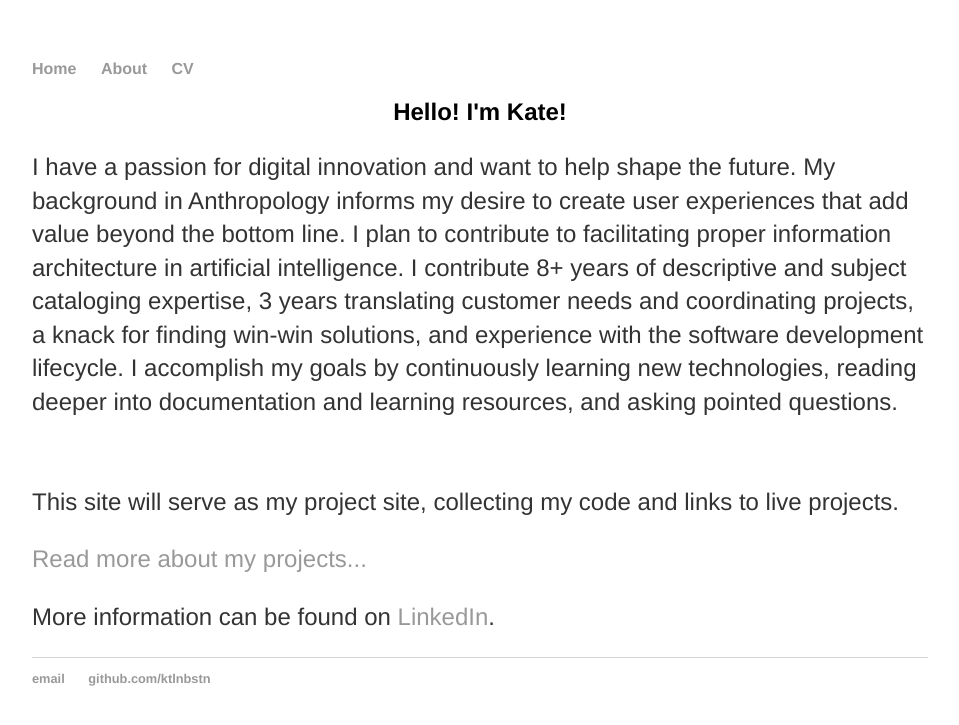
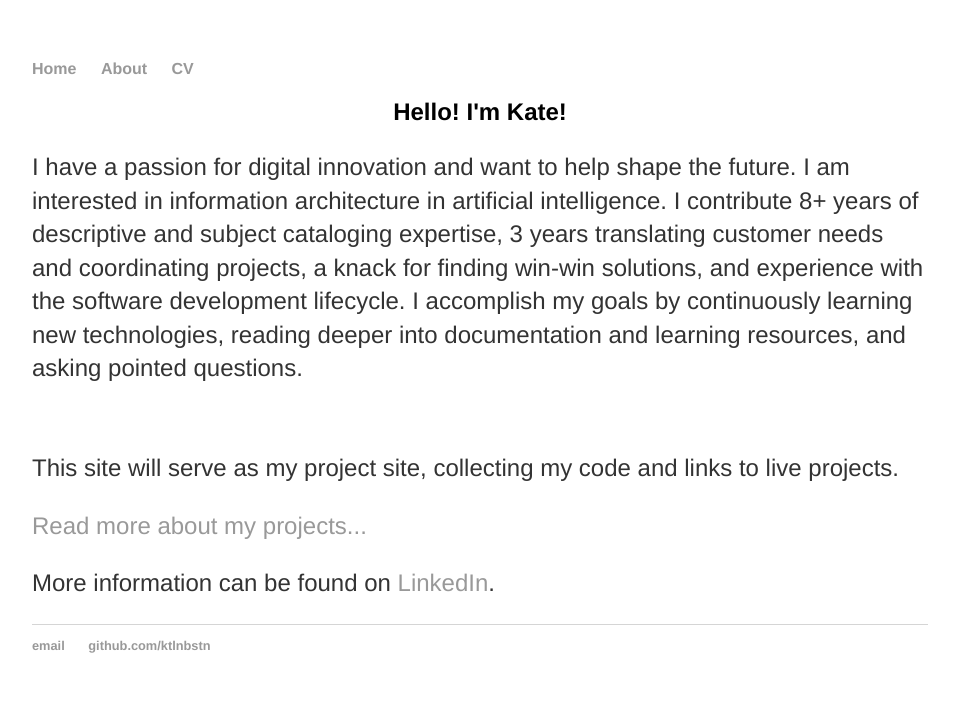
Before and after one commit to ktlnbstn/ktlnbstn.github.io, a Jekyll site: the page built from index.html, in a window 1280 px wide. Shown: the top 725 px of the page, without its empty margins (160-1119 px from the left). Built offline with Jekyll 4.4.1, drawn with Linux system fonts in a browser that asks for light colours.

Commit message:
edit paragraph content down

```diff
--- a/index.html
+++ b/index.html
@@ -5,13 +5,12 @@ title: Kate Boston, Software Engineer
 <div class="blurb">
 	<center><h2>Hello! I'm Kate!</h2></center>
 
-	<p>I have a passion for digital innovation and want to help shape the future. My background in
-	Anthropology informs my desire to create user experiences that add value beyond the bottom line.
-	I plan to contribute to facilitating proper information architecture in artificial intelligence.
-	I contribute 8+ years of descriptive and subject cataloging expertise, 3 years translating
-	customer needs and coordinating projects, a knack for finding win-win solutions, and experience
-	with the software development lifecycle. I accomplish my goals by continuously learning new
-	technologies, reading deeper into documentation and learning resources, and asking pointed questions. </p></br>
+	<p>I have a passion for digital innovation and want to help shape the future. I am interested in
+	information architecture in artificial intelligence. I contribute 8+ years of descriptive and subject
+	cataloging expertise, 3 years translating customer needs and coordinating projects, a knack for
+	finding win-win solutions, and experience with the software development lifecycle. I accomplish my
+	goals by continuously learning new technologies, reading deeper into documentation and learning resources,
+	and asking pointed questions. </p></br>
 
 	<p>This site will serve as my project site, collecting my code and links to live projects.</p>
 	<p><a href="/cv">Read more about my projects...</a></p>
```
